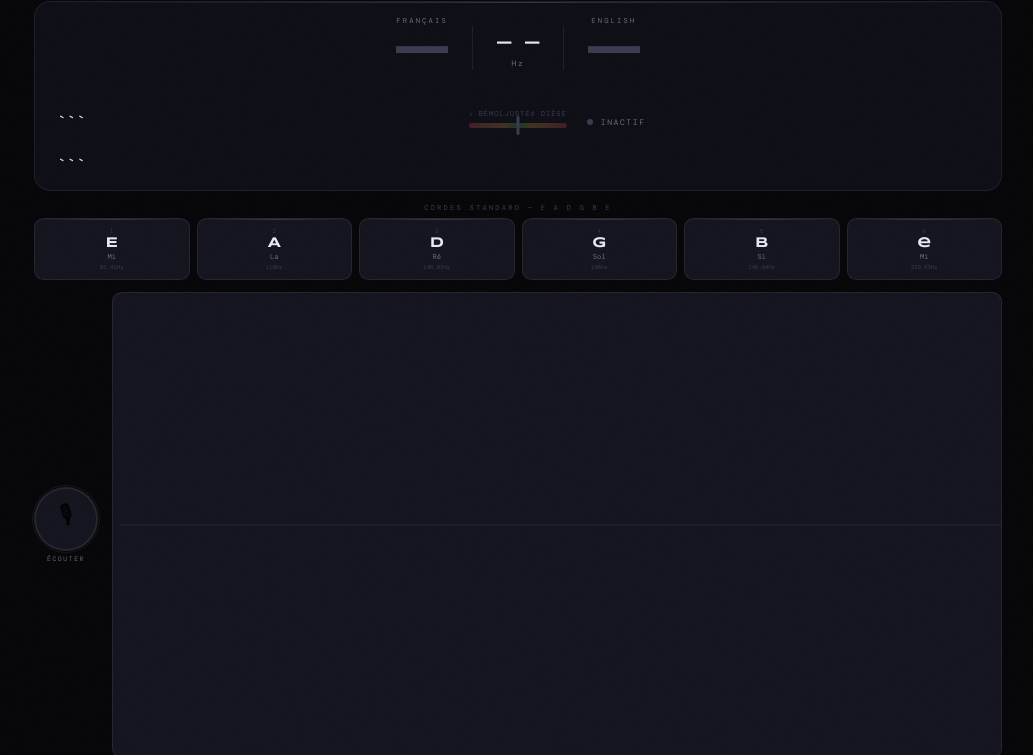
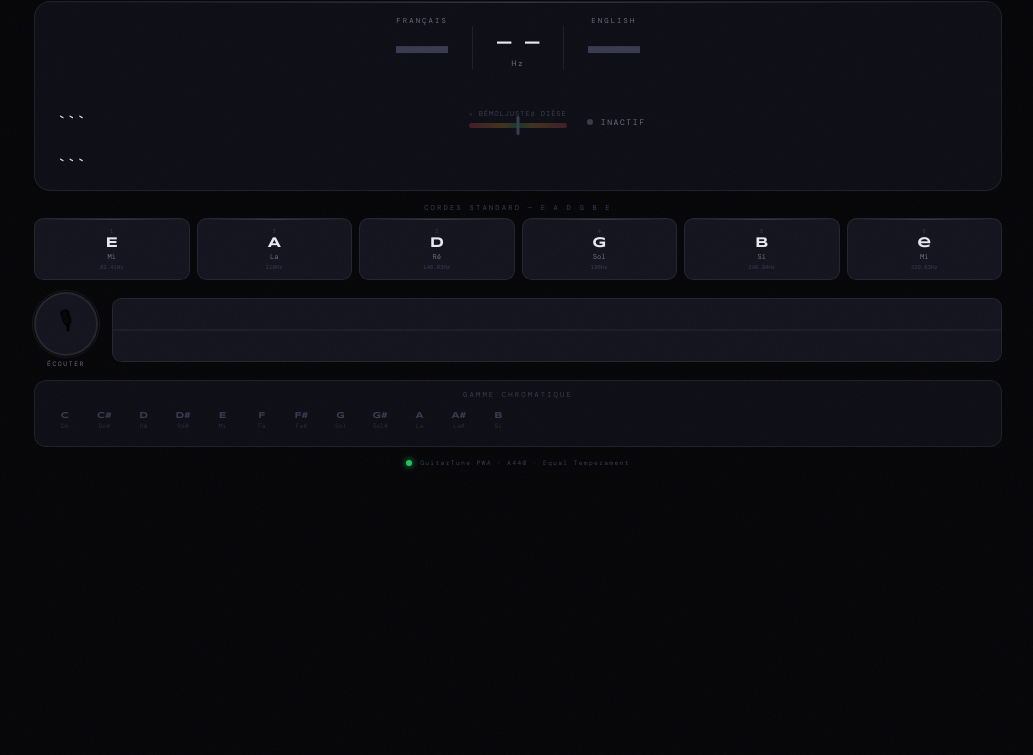
Before and after one commit to meurillonb/Accordeur, a website: page index.html in a window 1280 px wide. Shown: the part 45-800 px from the top of the page, without its empty margins (122-1155 px from the left). Drawn offline with nearby package versions, Linux system fonts and the light colour scheme; a web font is replaced by a local one.

Commit message:
style: ajuster les hauteurs et flexibilité des éléments d'en-tête et de la section waveform

```diff
--- a/style.css
+++ b/style.css
@@ -475,6 +475,7 @@ header h1 {
   align-items: center;
   gap: clamp(8px, 2vw, 14px);
   flex-shrink: 0;
+  max-height: clamp(60px, 10dvh, 100px);
   animation: fadeUp 0.5s ease 0.3s both;
 }
 
@@ -545,7 +546,7 @@ header h1 {
 }
 
 .waveform-wrap {
-  flex: 1;
+  flex: 1 1 auto;
   background: var(--bg3);
   border: 1px solid var(--border);
   border-radius: clamp(6px, 1.2dvh, 10px);
@@ -553,7 +554,10 @@ header h1 {
   overflow: hidden;
   display: flex;
   align-items: center;
-  min-height: clamp(40px, 7dvh, 60px);
+  justify-content: center;
+  min-height: clamp(50px, 8dvh, 70px);
+  max-height: clamp(50px, 8dvh, 70px);
+  height: clamp(50px, 8dvh, 70px);
 }
 
 #waveform {
```
